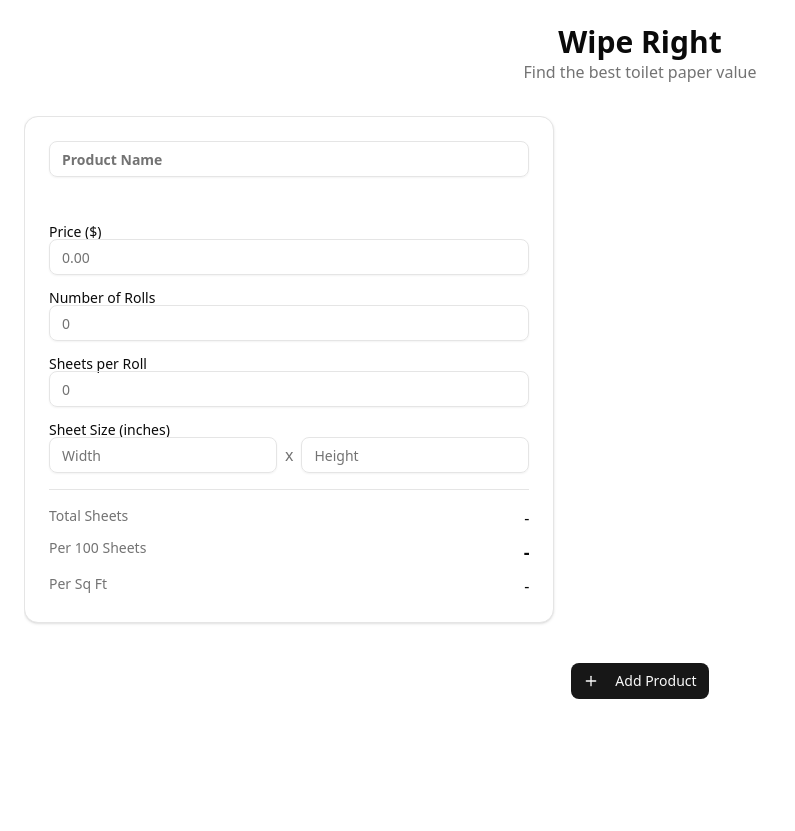
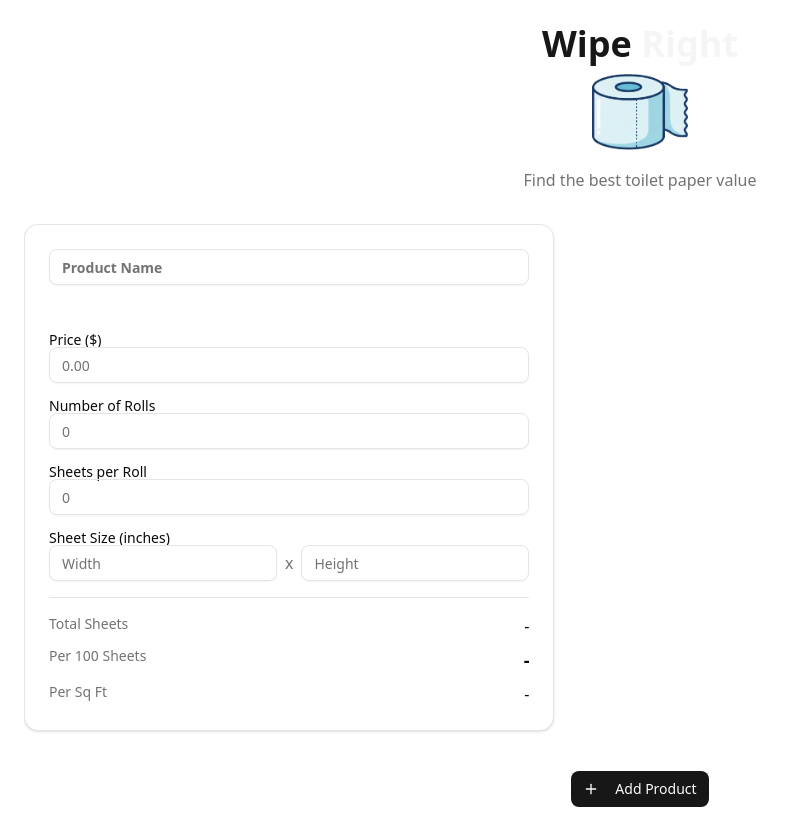
Before and after one commit to spencerfrost/wipe-right, a React (Vite) app: page / in a window 1280 px wide. Shown: the whole page, without its empty margins (0-795 px from the left). Before the commit the page ends 800 px from the top, so only its background shows below. Built offline with nearby package versions, Linux system fonts and the light colour scheme.

Commit message:
feat: add logo and enhance header styling in App component

```diff
--- a/src/App.tsx
+++ b/src/App.tsx
@@ -4,6 +4,7 @@ import { ProductCard } from "@/components/ProductCard";
 import { useLocalStorage } from "@/hooks/useLocalStorage";
 import { createEmptyProduct, findWinner } from "@/lib/calculations";
 import type { Product } from "@/types";
+import logo from "@/assets/wipe-right-icon.png";
 
 function App() {
   const [products, setProducts] = useLocalStorage<Product[]>(
@@ -32,7 +33,11 @@ function App() {
   return (
     <div className="min-h-screen bg-background p-6">
       <header className="text-center mb-8">
-        <h1 className="text-3xl font-bold">Wipe Right</h1>
+        <h1>
+          <span className="text-4xl font-bold text-primary">Wipe</span>
+          <span className="text-4xl font-bold text-secondary"> Right</span>
+        </h1>
+        <img src={logo} alt="Wipe Right" className="h-24 mx-auto mb-2" />
         <p className="text-muted-foreground">
           Find the best toilet paper value
         </p>
```
Also changed, not shown: src/assets/wipe-right-icon.png (added).
